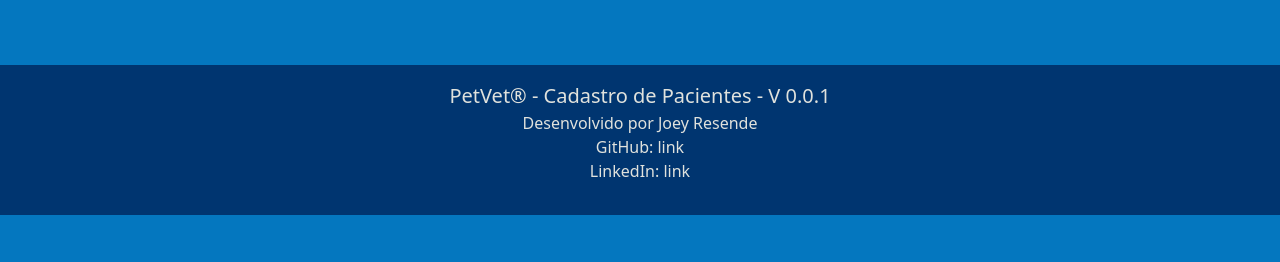
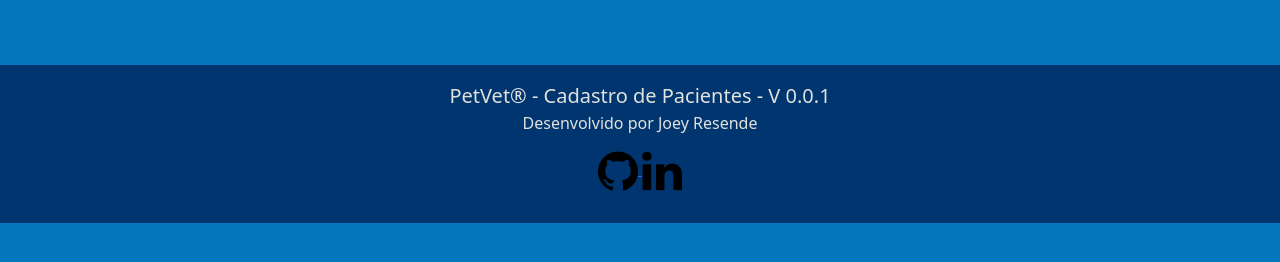
Before and after one commit to Joey-Resende/PetVet, a Django app: page /core/ in a window 1280 px wide. Shown: the part 259-521 px from the top of the page. Run offline with Django 4.2, Linux system fonts and the light colour scheme.

Commit message:
Adigionando imagens ao base model e ajustando a pagina home

```diff
--- a/PetVet/core/templates/core/base_model.html
+++ b/PetVet/core/templates/core/base_model.html
@@ -137,8 +137,14 @@
               <span class="lead">PetVet® - Cadastro de Pacientes - V 0.0.1</span
               ><br />
               <span>Desenvolvido por Joey Resende</span><br />
-              <span>GitHub: link</span><br />
-              <span>LinkedIn: link </span><br />
+              <div class="social">
+                  <a href="https://github.com/Joey-Resende" target="_blank">
+                    <img src="{% static 'img/github_logo_icon.png' %}" height="40" alt="logo github">
+                  </a>
+                  <a href="https://www.linkedin.com/in/givanildo-resende/" target="_blank">
+                    <img src="{% static 'img/linkedin_logo_icon.png' %}" height="40" alt="logo linkedin">
+                  </a>
+              </div>
             </p>
           </div>
         </div>
--- a/PetVet/core/urls.py
+++ b/PetVet/core/urls.py
@@ -1,14 +1,14 @@
-from .views import IndexView
 from django.urls import path
+from .views import IndexView, MedicalCareDetailView, MedicalCareListView
 
 urlpatterns = [
     path('', IndexView.as_view(), name='index'),
-    #path('medical_cares/', views.MedicalCareListView.as_view(), name='medical_cares'),
-    # path('medical_care/<int:pk>',
-    #     views.MedicalCareDetailView.as_view(), name='medical_care-detail'),
-    #path('pets/', views.PetListView.as_view(), name='pets'),
-    #path('pet/<int:pk>', views.PetDetailView.as_view(), name='pet-detail'),
-    #path('tutores/', views.TutorListView.as_view(), name='tutores'),
-    #path('tutor/<int:pk>', views.TutorDetailView.as_view(), name='tutor-detail'),
-    #path('vets/', views.VetListView.as_view(), name='vets'),
+    path('medical_cares/', MedicalCareListView.as_view(), name='medical_cares'),
+    path('medical_care/<int:pk>', MedicalCareDetailView.as_view(),
+         name='medical_care-detail'),
+    # path('pets/', views.PetListView.as_view(), name='pets'),
+    # path('pet/<int:pk>', views.PetDetailView.as_view(), name='pet-detail'),
+    # path('tutores/', views.TutorListView.as_view(), name='tutores'),
+    # path('tutor/<int:pk>', views.TutorDetailView.as_view(), name='tutor-detail'),
+    # path('vets/', views.VetListView.as_view(), name='vets'),
 ]
--- a/PetVet/core/views.py
+++ b/PetVet/core/views.py
@@ -10,12 +10,9 @@ class IndexView(TemplateView):
     num_pets = Pets.objects.all().count()
     num_tutors = Tutor.objects.all().count()
     num_medical_care = MedicalCare.objects.all().count()
-    #num_visits = request.session.get('num_visits', 0)
-    #request.session['num_visits'] = num_visits + 1
 
 
-'''
-class MedicalCareListView(LoginRequiredMixin, generic.ListView):
+class MedicalCareListView(LoginRequiredMixin, TemplateView):
     login_url = '/accounts/login/'
     model = MedicalCare
     context_object_name = 'medical_care_list'
@@ -23,11 +20,14 @@ class MedicalCareListView(LoginRequiredMixin, generic.ListView):
     paginate_by = 10
 
 
-class MedicalCareDetailView(LoginRequiredMixin, generic.DetailView):
+class MedicalCareDetailView(LoginRequiredMixin, TemplateView):
     login_url = '/accounts/login/'
     model = MedicalCare
+    context_object_name = 'medicalcare_detail'
+    template_name = 'core/medicalcare_detail.html'
 
 
+'''
 class PetListView(LoginRequiredMixin, generic.ListView):
     login_url = '/accounts/login/'
     model = Pets
@@ -53,8 +53,6 @@ class TutorDetailView(LoginRequiredMixin, generic.DetailView):
     login_url = '/accounts/login/'
     model = Tutor
 
-'''
-
 
 class VetListView(LoginRequiredMixin, TemplateView):
     login_url = '/accounts/login/'
@@ -62,3 +60,4 @@ class VetListView(LoginRequiredMixin, TemplateView):
     context_object_name = 'vet_list'
     template_name = 'core/vet_list.html'
     paginate_by = 10
+'''
--- a/PetVet/static/css/styles.css
+++ b/PetVet/static/css/styles.css
@@ -41,3 +41,8 @@ footer{
      background-color: var(--azul-3);
      color: var(--amarelo-1);
 }
+
+.social {
+    margin-left: 20px;
+    margin-right: 20px;
+}
```
Also changed, not shown: PetVet/core/templates/core/medical_care_list.html (+5 -2 lines), PetVet/static/img/github_logo_icon.png (added), PetVet/static/img/linkedin_logo_icon.png (added), PetVet/static/img/telegram_logo_icon.png (added), PetVet/static/img/twitter_logo_icon.png (added), PetVet/static/img/whatsapp_logo_icon.png (added).
